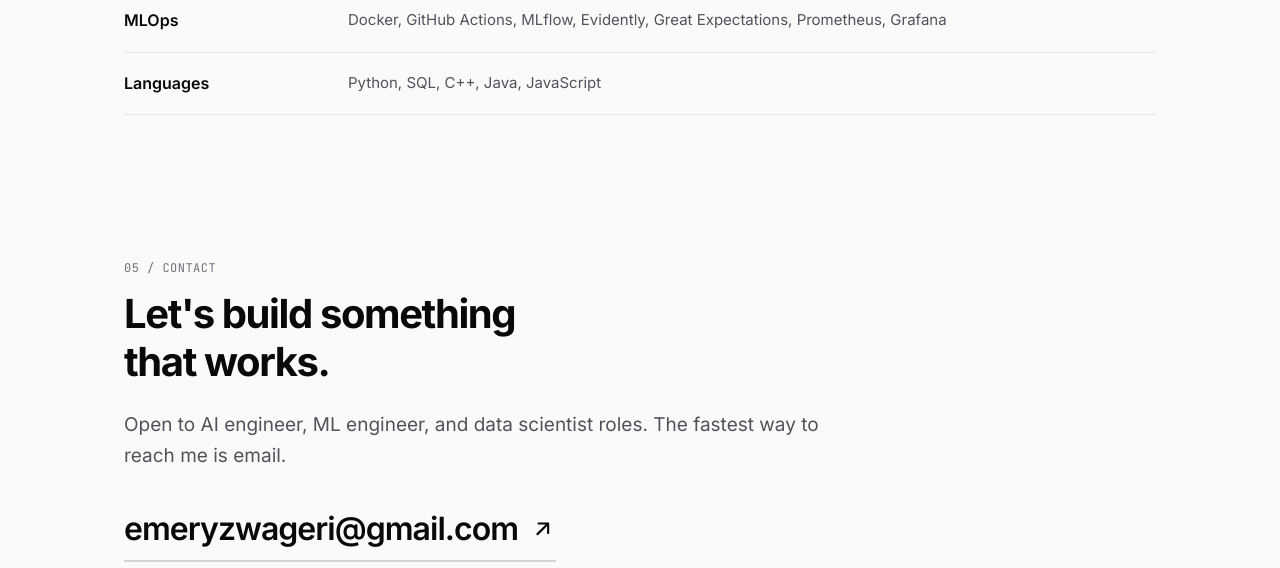
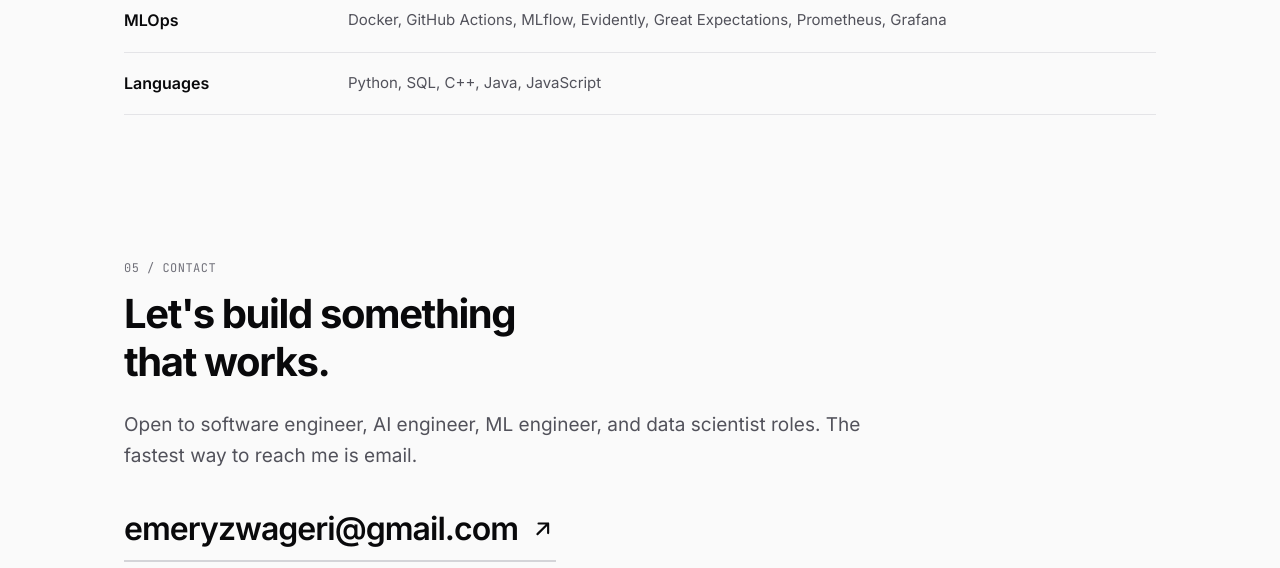
Before and after one commit to mrsuiii/mrsuiii.github.io, a plain HTML site: page index.html in a window 1280 px wide. Shown: the part 5745-6313 px from the top of the page. Drawn offline with Linux system fonts and the light colour scheme.

Commit message:
Mention software engineer roles in contact
Co-Authored-By: Claude Fable 5.2 <noreply@anthropic.com>
Claude-Session: https://claude.ai/code/session_01A6iYz52m3wCVMyF19FSJ5p

```diff
--- a/index.html
+++ b/index.html
@@ -290,7 +290,7 @@
     <section class="contact wrap" id="contact" aria-labelledby="contact-title">
       <p class="label">05 / Contact</p>
       <h2 id="contact-title">Let's build something that works.</h2>
-      <p class="lede">Open to AI engineer, ML engineer, and data scientist roles. The fastest way to reach me is email.</p>
+      <p class="lede">Open to software engineer, AI engineer, ML engineer, and data scientist roles. The fastest way to reach me is email.</p>
       <a class="mail-big" href="mailto:emeryzwageri@gmail.com">emeryzwageri@gmail.com<svg aria-hidden="true"><use href="#i-arrow"/></svg></a>
       <ul class="socials">
         <li><a href="https://github.com/mrsuiii" target="_blank" rel="noopener"><svg aria-hidden="true"><use href="#i-github"/></svg>GitHub</a></li>
```
